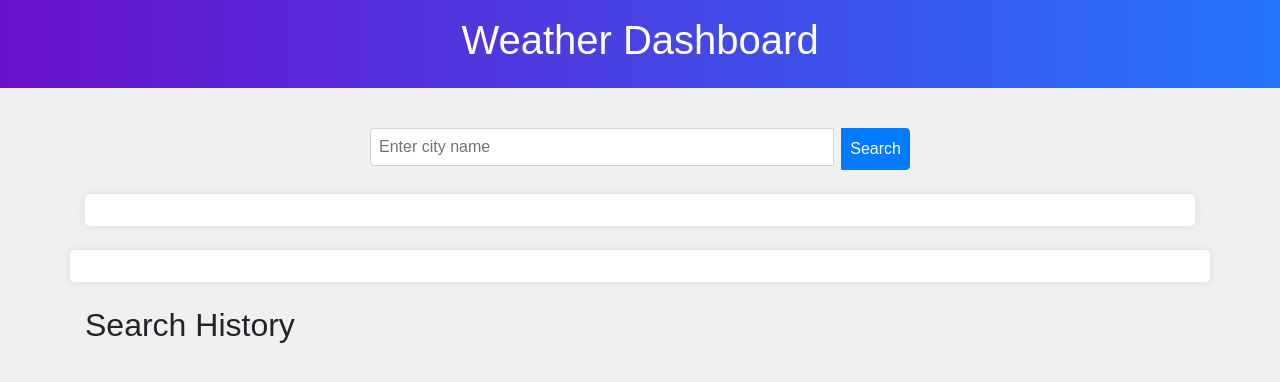
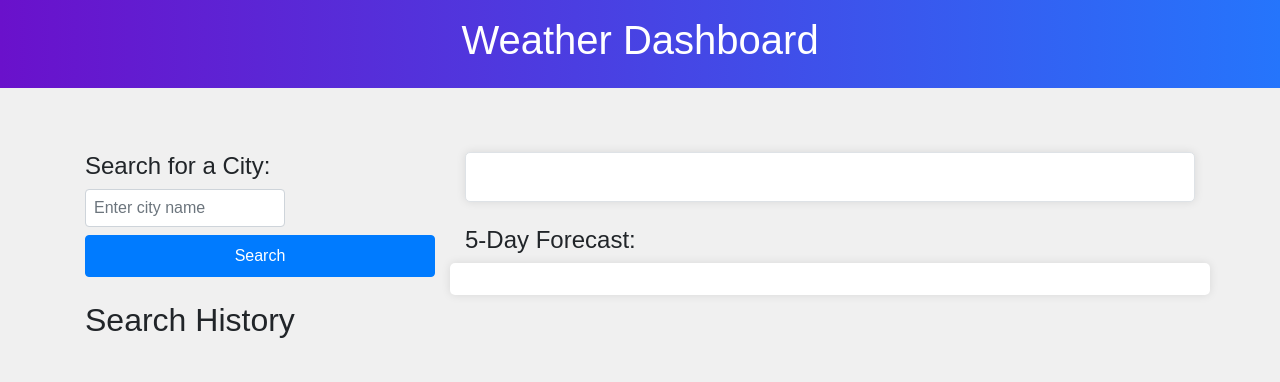
Before and after one commit to leontran44/weather-dashboard, a plain HTML site: page index.html in a window 1280 px wide. Drawn offline with nearby package versions, Linux system fonts and the light colour scheme; files that its build step writes are made by us from their sources.

Commit message:
reconstuct body

```diff
--- a/index.html
+++ b/index.html
@@ -5,38 +5,36 @@
     <meta name="viewport" content="width=device-width, initial-scale=1.0">
     <title>Weather Dashboard</title>
     <link rel="stylesheet" href="https://stackpath.bootstrapcdn.com/bootstrap/4.5.2/css/bootstrap.min.css">
-    <link rel="stylesheet" href="styles.css">
+    <link rel="stylesheet" href="./assets/css/styles.css">
 </head>
 <body>
     <header class="bg-primary text-white text-center py-3">
         <h1>Weather Dashboard</h1>
     </header>
-    <main class="container my-4">
-        <div class="row mb-4">
-            <div class="col-md-6 offset-md-3">
-                <div class="input-group">
-                    <input type="text" id="city-input" class="form-control" placeholder="Enter city name">
-                    <div class="input-group-append">
-                        <button id="search-button" class="btn btn-primary">Search</button>
-                    </div>
+    <main class="container">
+        <div class="row mt-5">
+            <div class="col-md-4">
+                <h4>Search for a City:</h4>
+                <input type="text" id="city-input" class="form-control mb-2" placeholder="Enter city name">
+                <button id="search-button" class="btn btn-primary btn-block mb-4">Search</button>
+                <ul id="history-list" class="list-group">
+                <h2>Search History</h2>
+                    <!-- History items will be added here dynamically -->
+                </ul>
+            </div>
+            <div class="col-md-8">
+                <div id="current-weather" class="border p-4 mb-4">
+                    <!-- Current weather will be displayed here -->
+                </div>
+                <h4>5-Day Forecast:</h4>
+                <div id="forecast" class="row">
+                    <!-- Forecast cards will be added here dynamically -->
                 </div>
             </div>
-        </div>
-        <div id="current-weather" class="mb-4">
-            <!-- Current weather conditions will be displayed here -->
-        </div>
-        <div id="forecast" class="row">
-            <!-- 5-day forecast will be displayed here -->
-        </div>
-        <div id="history" class="mt-4">
-            <h2>Search History</h2>
-            <ul id="history-list" class="list-group">
-                <!-- Search history will be displayed here -->
-            </ul>
         </div>
     </main>
     <script src="https://code.jquery.com/jquery-3.5.1.min.js"></script>
     <script src="https://stackpath.bootstrapcdn.com/bootstrap/4.5.2/js/bootstrap.min.js"></script>
-    <script src="script.js"></script>
+    <script src="./assets/js/script.js"></script>
 </body>
 </html>
```
